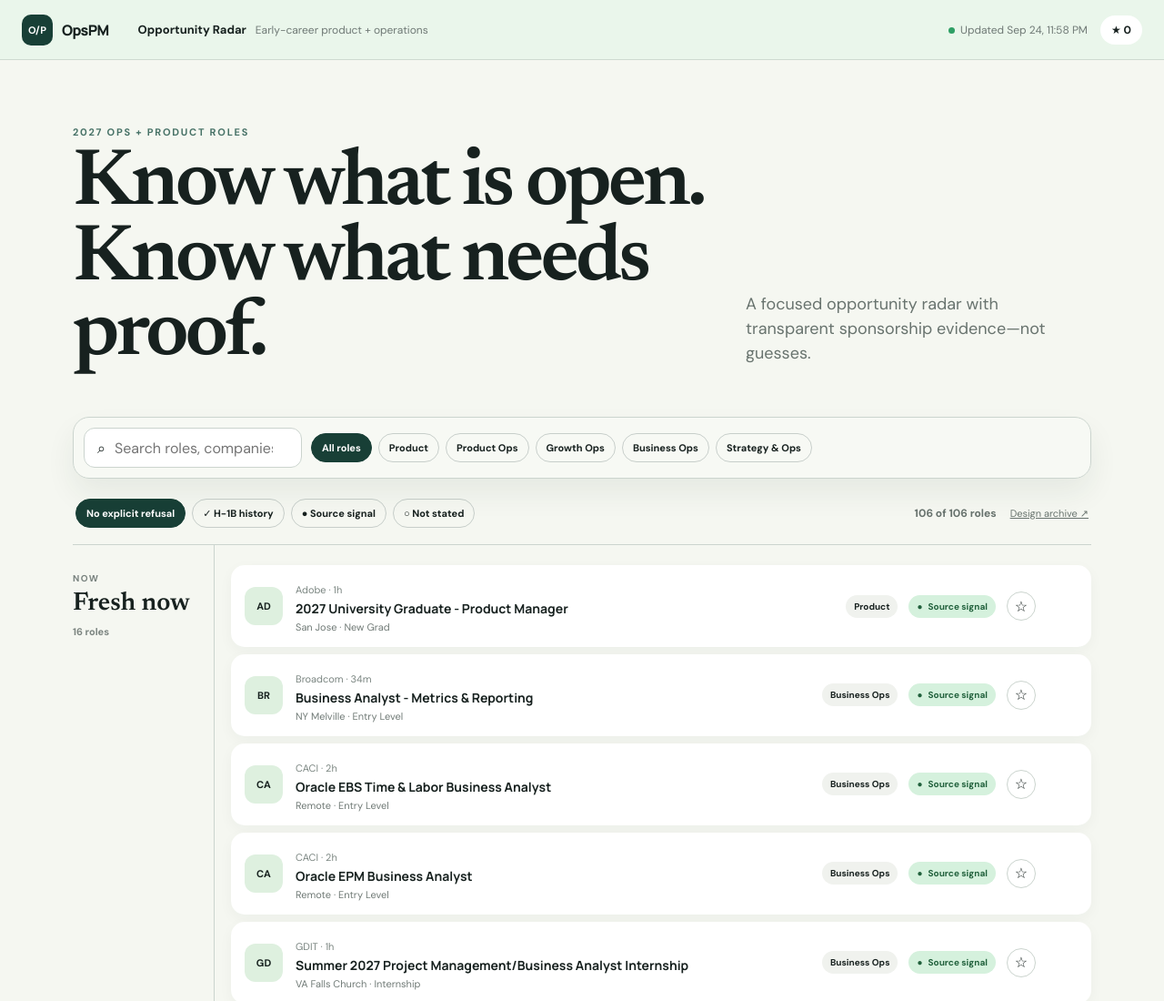
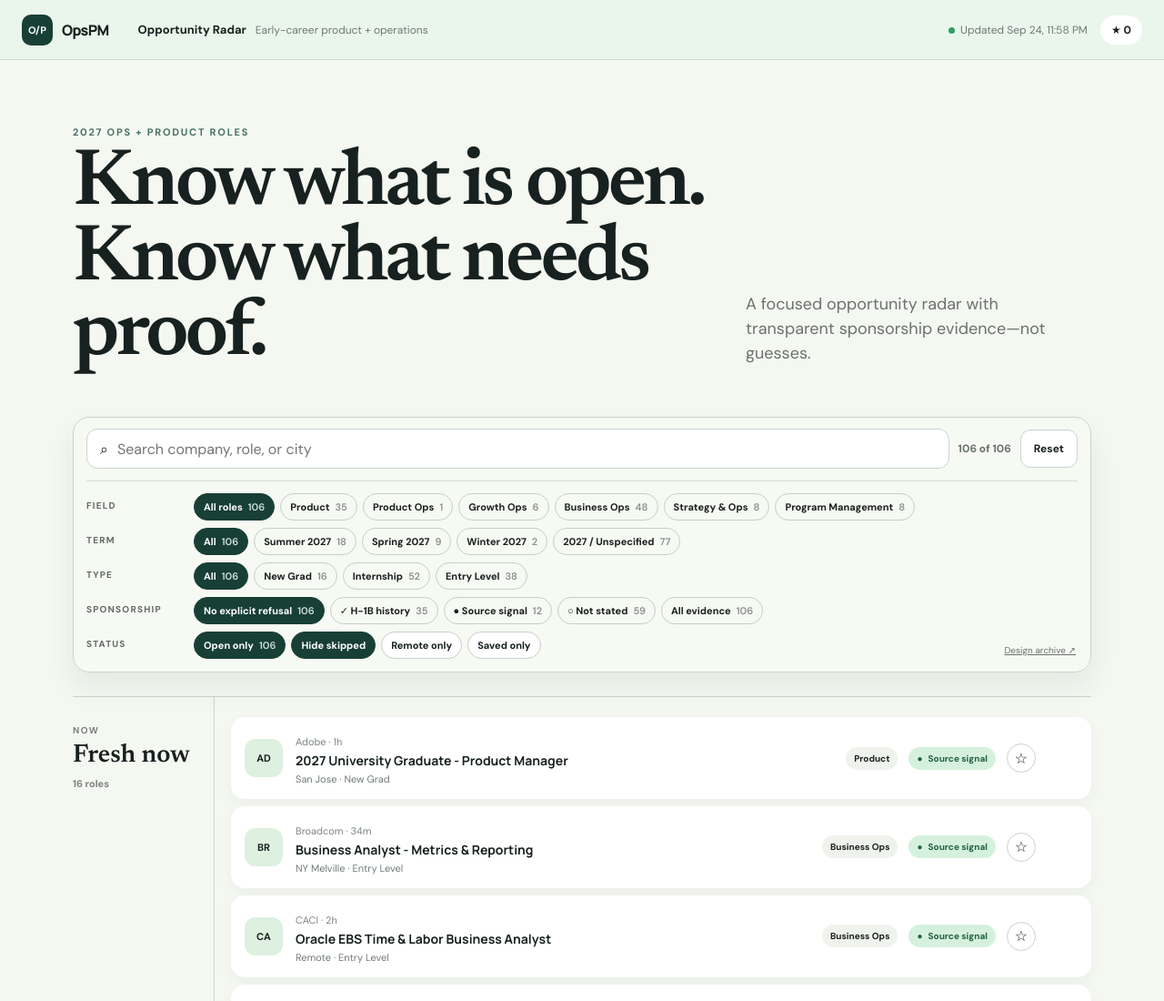
Before and after one commit to selenazengsz/opspm-radar, a website: page index.html in a window 1280 px wide. Shown: the top 1100 px of the page at 91% size. Drawn offline with Linux system fonts and the light colour scheme.

Commit message:
Add dense faceted job filters

```diff
--- a/app.css
+++ b/app.css
@@ -28,18 +28,26 @@ a { color:inherit; }
 .hero .eyebrow { grid-column:1/-1; }
 .hero h1 { margin:0; font:600 clamp(50px,7vw,88px)/.94 "Newsreader",serif; letter-spacing:-.045em; }
 .hero > p:last-child { align-self:end; max-width:380px; margin:0 0 8px auto; color:var(--muted); font-size:18px; line-height:1.5; }
-.filter-bar { position:sticky; top:66px; z-index:25; display:grid; grid-template-columns:minmax(240px,.9fr) auto 1.6fr; gap:10px; align-items:center; border:1px solid var(--line); border-radius:18px; padding:11px; background:rgba(247,249,244,.95); box-shadow:0 16px 32px rgba(30,50,43,.07); backdrop-filter:blur(16px); }
+.filter-deck { position:relative; margin-bottom:26px; border:1px solid var(--line); border-radius:18px; padding:12px 14px 14px; background:rgba(247,249,244,.96); box-shadow:0 16px 32px rgba(30,50,43,.07); }
+.filter-top { display:grid; grid-template-columns:minmax(260px,1fr) auto auto; gap:10px; align-items:center; padding-bottom:13px; border-bottom:1px solid #d7ddd8; }
+.filter-top > strong { color:var(--muted); font-size:12px; white-space:nowrap; }
 .search-control { display:flex; gap:8px; align-items:center; min-height:44px; border:1px solid var(--line); border-radius:12px; padding:0 14px; background:white; }
 .search-control input { width:100%; border:0; outline:0; background:transparent; }
+.reset-button { min-height:42px; border:1px solid var(--line); border-radius:11px; padding:0 14px; background:white; font-size:12px; font-weight:800; }
 .filter-button { display:none; min-height:44px; border:1px solid var(--line); border-radius:12px; background:white; font-weight:800; }
 .filter-button b { display:inline-grid; min-width:19px; height:19px; place-items:center; border-radius:50%; background:var(--green); color:white; font-size:10px; }
-.desktop-filter-summary,.evidence-rail,.chip-row { display:flex; flex-wrap:wrap; gap:7px; }
-.desktop-filter-summary { justify-content:flex-end; }
-.desktop-filter-summary button,.evidence-rail button,.chip-row button { border:1px solid #c7ceca; border-radius:999px; padding:8px 11px; background:transparent; font-size:11px; font-weight:800; }
-.desktop-filter-summary button.active,.evidence-rail button.active,.chip-row button.active { border-color:var(--green); background:var(--green); color:white; }
-.evidence-rail { align-items:center; padding:22px 3px 18px; }
-.evidence-rail span { margin-left:auto; color:var(--muted); font-size:12px; font-weight:700; }
-.evidence-rail a { margin-left:8px; color:var(--muted); font-size:11px; }
+.desktop-facets { display:grid; gap:8px; padding-top:13px; }
+.facet-row { display:grid; grid-template-columns:112px 1fr; gap:6px; align-items:start; }
+.facet-row > b { padding:7px 0; color:#606a66; font-size:10px; letter-spacing:.12em; text-transform:uppercase; }
+.chip-row { display:flex; flex-wrap:wrap; gap:6px; }
+.chip-row button { display:inline-flex; gap:6px; align-items:center; border:1px solid #c7ceca; border-radius:999px; padding:7px 10px; background:transparent; font-size:11px; font-weight:800; }
+.chip-row button span { color:#88918d; font-weight:600; }
+.chip-row button.active { border-color:var(--green); background:var(--green); color:white; }
+.chip-row button.active span { color:#cfe0da; }
+.chip-row button:disabled { cursor:default; opacity:1; }
+.status-chips button:not(.active) { background:white; }
+.design-archive { position:absolute; right:16px; bottom:17px; color:var(--muted); font-size:10px; }
+.desktop-facets .facet-row:last-child .chip-row { padding-right:110px; }
 .timeline-group { display:grid; grid-template-columns:155px 1fr; border-top:1px solid var(--line); }
 .timeline-group > header { padding:24px 16px 0 0; }
 .timeline-group > header span { color:#78827e; font-size:10px; font-weight:800; letter-spacing:.14em; }
@@ -107,11 +115,11 @@ a { color:inherit; }
   .page-main { width:min(100% - 26px,1120px); }
   .hero { grid-template-columns:1fr; padding:46px 0 30px; }
   .hero > p:last-child { margin:20px 0 0; }
-  .filter-bar { top:58px; grid-template-columns:1fr auto; }
+  .filter-deck { position:sticky; top:58px; z-index:25; margin:0 -1px 18px; padding:10px; backdrop-filter:blur(16px); }
+  .filter-top { grid-template-columns:1fr auto; padding:0; border:0; }
+  .filter-top > strong,.reset-button { display:none; }
   .filter-button { display:block; }
-  .desktop-filter-summary { display:none; }
-  .evidence-rail { flex-wrap:nowrap; overflow-x:auto; scrollbar-width:none; }
-  .evidence-rail span,.evidence-rail a { display:none; }
+  .desktop-facets,.design-archive { display:none; }
   .timeline-group { grid-template-columns:1fr; }
   .timeline-group > header { display:flex; gap:10px; align-items:baseline; padding:22px 2px 4px; }
   .timeline-group > header h2 { font-size:24px; }
@@ -128,13 +136,17 @@ a { color:inherit; }
   .mobile-sheet.open > section { transform:translateY(0); }
   .sheet-close { float:right; border:0; background:transparent; font-size:24px; }
   .sheet-apply { width:100%; border:0; border-radius:12px; padding:14px; background:var(--green); color:white; font-weight:800; }
+  .mobile-filters { display:grid; gap:16px; margin:20px 0; }
+  .mobile-filters .facet-row { display:block; }
+  .mobile-filters .facet-row > b { display:block; padding:0 0 8px; }
+  .mobile-filters .chip-row { gap:7px; }
+  .mobile-filters .chip-row button { padding:8px 10px; }
+  .mobile-filters .facet-row:last-child .chip-row { padding-right:0; }
   .detail-drawer { inset:auto 0 0; width:100%; max-height:90vh; border-radius:24px 24px 0 0; }
 }
 
 @media (max-width:520px) {
   .hero h1 { font-size:49px; }
   .hero > p:last-child { font-size:15px; }
-  .evidence-rail { margin:0 -2px; }
-  .evidence-rail button { font-size:10px; }
   .detail-actions { grid-template-columns:1fr; }
 }
--- a/app.js
+++ b/app.js
@@ -9,10 +9,12 @@ const ui = {
   selectedId: null,
   query: "",
   family: "All",
+  term: "All",
   type: "All",
   sponsorship: "eligible",
   remoteOnly: false,
   savedOnly: false,
+  hideSkipped: true,
   sheetOpen: false,
   loading: true,
   error: null,
@@ -42,6 +44,12 @@ function safeUrl(value) {
   } catch {
     return "#";
   }
+}
+
+function plainText(value) {
+  const textarea = document.createElement("textarea");
+  textarea.innerHTML = String(value ?? "");
+  return textarea.value;
 }
 
 function normalizeJob(job) {
@@ -94,32 +102,65 @@ function readHash() {
   const params = new URLSearchParams(location.hash.replace(/^#/, ""));
   ui.query = params.get("q") || "";
   ui.family = params.get("family") || "All";
+  ui.term = params.get("term") || "All";
   ui.type = params.get("type") || "All";
   ui.sponsorship = params.get("sponsor") || "eligible";
   ui.remoteOnly = params.get("remote") === "1";
+  ui.hideSkipped = params.get("skipped") !== "show";
 }
 
 function writeHash() {
   const params = new URLSearchParams();
   if (ui.query) params.set("q", ui.query);
   if (ui.family !== "All") params.set("family", ui.family);
+  if (ui.term !== "All") params.set("term", ui.term);
   if (ui.type !== "All") params.set("type", ui.type);
   if (ui.sponsorship !== "eligible") params.set("sponsor", ui.sponsorship);
   if (ui.remoteOnly) params.set("remote", "1");
+  if (!ui.hideSkipped) params.set("skipped", "show");
   history.replaceState(null, "", params.size ? `#${params}` : location.pathname);
 }
 
+function termFor(job) {
+  const text = plainText(`${job.role} ${job.source_section}`).toLowerCase();
+  if (text.includes("summer 2027")) return "Summer 2027";
+  if (text.includes("spring 2027")) return "Spring 2027";
+  if (text.includes("winter 2027")) return "Winter 2027";
+  if (text.includes("fall 2026")) return "Fall 2026";
+  return "2027 / Unspecified";
+}
+
+function matchesSponsor(job, value = ui.sponsorship) {
+  return value === "all" || (value === "eligible" && !["no", "citizens-only"].includes(job.sponsorship)) || job.sponsorship === value;
+}
+
+function jobMatches(job, ignoreFacet = "") {
+  const haystack = plainText(`${job.company} ${job.role} ${job.location} ${job.role_family}`).toLowerCase();
+  const record = recordFor(job.id);
+  return haystack.includes(ui.query.toLowerCase()) &&
+    (ignoreFacet === "family" || ui.family === "All" || plainText(job.role_family) === ui.family) &&
+    (ignoreFacet === "term" || ui.term === "All" || termFor(job) === ui.term) &&
+    (ignoreFacet === "type" || ui.type === "All" || job.job_type === ui.type) &&
+    (ignoreFacet === "sponsorship" || matchesSponsor(job)) &&
+    (!ui.remoteOnly || /remote/i.test(job.location)) &&
+    (!ui.savedOnly || record.saved) &&
+    (!ui.hideSkipped || record.status !== "Skipped");
+}
+
+function facetCount(facet, value) {
+  return ui.jobs.filter((job) => {
+    if (!jobMatches(job, facet)) return false;
+    if (value === "All" || value === "all" || value === "eligible") return value === "eligible" ? matchesSponsor(job, value) : true;
+    if (facet === "family") return plainText(job.role_family) === value;
+    if (facet === "term") return termFor(job) === value;
+    if (facet === "type") return job.job_type === value;
+    if (facet === "sponsorship") return job.sponsorship === value;
+    return true;
+  }).length;
+}
+
 function filteredJobs() {
-  return ui.jobs.filter((job) => {
-    const haystack = `${job.company} ${job.role} ${job.location} ${job.role_family}`.toLowerCase();
-    const record = recordFor(job.id);
-    return haystack.includes(ui.query.toLowerCase()) &&
-      (ui.family === "All" || job.role_family === ui.family) &&
-      (ui.type === "All" || job.job_type === ui.type) &&
-      (ui.sponsorship === "all" || (ui.sponsorship === "eligible" && !["no", "citizens-only"].includes(job.sponsorship)) || job.sponsorship === ui.sponsorship) &&
-      (!ui.remoteOnly || /remote/i.test(job.location)) &&
-      (!ui.savedOnly || record.saved);
-  }).sort((a, b) => {
+  return ui.jobs.filter((job) => jobMatches(job)).sort((a, b) => {
     const sponsorOrder = { offers: 0, "source-signal": 1, history: 2, "not-stated": 3, no: 4, "citizens-only": 5 };
     return sponsorOrder[a.sponsorship] - sponsorOrder[b.sponsorship] || a.company.localeCompare(b.company);
   });
@@ -137,14 +178,28 @@ function formatGeneratedAt(value) {
   return new Intl.DateTimeFormat("en-US", { month: "short", day: "numeric", hour: "numeric", minute: "2-digit" }).format(date);
 }
 
+function facetButton(facet, value, label, active, countValue = value) {
+  const countFacet = facet === "sponsor" ? "sponsorship" : facet;
+  return `<button data-${facet}="${value}" class="${active ? "active" : ""}">${label}<span>${facetCount(countFacet, countValue)}</span></button>`;
+}
+
+function facetRows() {
+  const families = ["All", "Product", "Product Ops", "Growth Ops", "Business Ops", "Strategy & Ops", "Program Management"];
+  const terms = ["All", "Summer 2027", "Spring 2027", "Winter 2027", "2027 / Unspecified"];
+  const types = ["All", "New Grad", "Internship", "Entry Level"];
+  const sponsorship = [
+    ["eligible", "No explicit refusal"], ["history", "✓ H-1B history"], ["source-signal", "● Source signal"],
+    ["not-stated", "○ Not stated"], ["all", "All evidence"],
+  ];
+  return `<div class="facet-row"><b>Field</b><div class="chip-row">${families.map((value) => facetButton("family", value, value === "All" ? "All roles" : value, ui.family === value)).join("")}</div></div>
+    <div class="facet-row"><b>Term</b><div class="chip-row">${terms.map((value) => facetButton("term", value, value, ui.term === value)).join("")}</div></div>
+    <div class="facet-row"><b>Type</b><div class="chip-row">${types.map((value) => facetButton("type", value, value, ui.type === value)).join("")}</div></div>
+    <div class="facet-row"><b>Sponsorship</b><div class="chip-row">${sponsorship.map(([value, label]) => facetButton("sponsor", value, label, ui.sponsorship === value, value)).join("")}</div></div>
+    <div class="facet-row"><b>Status</b><div class="chip-row status-chips"><button class="active" disabled>Open only<span>${ui.jobs.length}</span></button><button data-toggle-skipped class="${ui.hideSkipped ? "active" : ""}">Hide skipped</button><button data-remote class="${ui.remoteOnly ? "active" : ""}">Remote only</button><button data-saved-only class="${ui.savedOnly ? "active" : ""}">Saved only</button></div></div>`;
+}
+
 function renderFilters(mobile = false) {
-  const families = ["All", "Product", "Product Ops", "Growth Ops", "Business Ops", "Strategy & Ops", "Program Management"];
-  const types = ["All", "New Grad", "Internship", "Entry Level"];
-  return `<div class="filters ${mobile ? "mobile-filters" : ""}">
-    <div class="filter-block"><p>Role family</p><div class="chip-row">${families.map((family) => `<button data-family="${family}" class="${ui.family === family ? "active" : ""}">${family}</button>`).join("")}</div></div>
-    <div class="filter-block split"><div><p>Level</p><div class="chip-row">${types.map((type) => `<button data-type="${type}" class="${ui.type === type ? "active" : ""}">${type}</button>`).join("")}</div></div><div><p>Sponsorship evidence</p><div class="chip-row"><button data-sponsor="eligible" class="${ui.sponsorship === "eligible" ? "active" : ""}">No explicit refusal</button><button data-sponsor="all" class="${ui.sponsorship === "all" ? "active" : ""}">All</button>${["source-signal", "history", "not-stated", "no"].map((key) => `<button data-sponsor="${key}" class="${ui.sponsorship === key ? "active" : ""}">${sponsorMeta[key].icon} ${sponsorMeta[key].short}</button>`).join("")}</div></div></div>
-    <div class="filter-toggles"><label><input type="checkbox" data-remote ${ui.remoteOnly ? "checked" : ""}> Remote only</label><label><input type="checkbox" data-saved-only ${ui.savedOnly ? "checked" : ""}> Saved only</label></div>
-  </div>`;
+  return `<div class="filters ${mobile ? "mobile-filters" : ""}">${facetRows()}</div>`;
 }
 
 function jobRow(job) {
@@ -187,8 +242,7 @@ function render() {
     <header class="topbar"><a class="brand" href="./"><span>O/P</span><strong>OpsPM</strong></a><div class="top-title"><b>Opportunity Radar</b><span>Early-career product + operations</span></div><div class="top-actions"><span class="refresh-status"><i></i>Updated ${formatGeneratedAt(ui.meta.generated_at)}</span><button class="saved-counter" data-toggle-saved>★ ${savedCount}</button></div></header>
     <main class="page-main">
       <section class="hero"><p class="eyebrow">2027 OPS + PRODUCT ROLES</p><h1>Know what is open.<br>Know what needs proof.</h1><p>A focused opportunity radar with transparent sponsorship evidence—not guesses.</p></section>
-      <section class="filter-bar"><label class="search-control"><span>⌕</span><input type="search" value="${ui.query}" placeholder="Search roles, companies, or locations" aria-label="Search roles"></label><button class="filter-button" data-sheet>☷ Filters <b>${[ui.family !== "All", ui.type !== "All", ui.sponsorship !== "eligible", ui.remoteOnly, ui.savedOnly].filter(Boolean).length || ""}</b></button><div class="desktop-filter-summary"><button data-family="All" class="${ui.family === "All" ? "active" : ""}">All roles</button>${["Product", "Product Ops", "Growth Ops", "Business Ops", "Strategy & Ops"].map((family) => `<button data-family="${family}" class="${ui.family === family ? "active" : ""}">${family}</button>`).join("")}</div></section>
-      <div class="evidence-rail"><button data-sponsor="eligible" class="${ui.sponsorship === "eligible" ? "active" : ""}">No explicit refusal</button><button data-sponsor="history" class="${ui.sponsorship === "history" ? "active" : ""}">✓ H-1B history</button><button data-sponsor="source-signal" class="${ui.sponsorship === "source-signal" ? "active" : ""}">● Source signal</button><button data-sponsor="not-stated" class="${ui.sponsorship === "not-stated" ? "active" : ""}">○ Not stated</button><span>${results.length} of ${ui.jobs.length} roles</span><a href="./design/">Design archive ↗</a></div>
+      <section class="filter-deck"><div class="filter-top"><label class="search-control"><span>⌕</span><input type="search" value="${ui.query}" placeholder="Search company, role, or city" aria-label="Search roles"></label><strong>${results.length} of ${ui.jobs.length}</strong><button class="reset-button" data-clear>Reset</button><button class="filter-button" data-sheet>☷ Filters <b>${[ui.family !== "All", ui.term !== "All", ui.type !== "All", ui.sponsorship !== "eligible", ui.remoteOnly, ui.savedOnly, !ui.hideSkipped].filter(Boolean).length || ""}</b></button></div><div class="desktop-facets">${facetRows()}</div><a class="design-archive" href="./design/">Design archive ↗</a></section>
       <section class="timeline">${groups.map((group) => {
         const groupJobs = results.filter((job) => job.posted_bucket === group);
         if (!groupJobs.length) return "";
@@ -219,14 +273,16 @@ async function toggleSaved(jobId) {
 function bind() {
   document.querySelector("[data-retry]")?.addEventListener("click", boot);
   document.querySelectorAll("[data-family]").forEach((button) => button.addEventListener("click", () => { ui.family = button.dataset.family; writeHash(); render(); }));
+  document.querySelectorAll("[data-term]").forEach((button) => button.addEventListener("click", () => { ui.term = button.dataset.term; writeHash(); render(); }));
   document.querySelectorAll("[data-type]").forEach((button) => button.addEventListener("click", () => { ui.type = button.dataset.type; writeHash(); render(); }));
   document.querySelectorAll("[data-sponsor]").forEach((button) => button.addEventListener("click", () => { ui.sponsorship = button.dataset.sponsor; writeHash(); render(); }));
   document.querySelector("input[type='search']")?.addEventListener("input", (event) => { ui.query = event.target.value; writeHash(); render(); preserveSearchFocus(); });
-  document.querySelectorAll("[data-remote]").forEach((input) => input.addEventListener("change", () => { ui.remoteOnly = input.checked; writeHash(); render(); }));
-  document.querySelectorAll("[data-saved-only]").forEach((input) => input.addEventListener("change", () => { ui.savedOnly = input.checked; render(); }));
+  document.querySelectorAll("[data-remote]").forEach((control) => control.addEventListener("click", () => { ui.remoteOnly = !ui.remoteOnly; writeHash(); render(); }));
+  document.querySelectorAll("[data-saved-only]").forEach((control) => control.addEventListener("click", () => { ui.savedOnly = !ui.savedOnly; render(); }));
+  document.querySelectorAll("[data-toggle-skipped]").forEach((control) => control.addEventListener("click", () => { ui.hideSkipped = !ui.hideSkipped; writeHash(); render(); }));
   document.querySelectorAll("[data-sheet]").forEach((button) => button.addEventListener("click", () => { ui.sheetOpen = !ui.sheetOpen; render(); }));
   document.querySelector("[data-toggle-saved]")?.addEventListener("click", () => { ui.savedOnly = !ui.savedOnly; render(); });
-  document.querySelector("[data-clear]")?.addEventListener("click", () => { Object.assign(ui, { query: "", family: "All", type: "All", sponsorship: "eligible", remoteOnly: false, savedOnly: false }); writeHash(); render(); });
+  document.querySelectorAll("[data-clear]").forEach((control) => control.addEventListener("click", () => { Object.assign(ui, { query: "", family: "All", term: "All", type: "All", sponsorship: "eligible", remoteOnly: false, savedOnly: false, hideSkipped: true }); writeHash(); render(); }));
   document.querySelectorAll("[data-job]").forEach((row) => {
     const open = (event) => { if (event.target.closest("[data-save]")) return; ui.selectedId = row.dataset.job; render(); };
     row.addEventListener("click", open);
```
